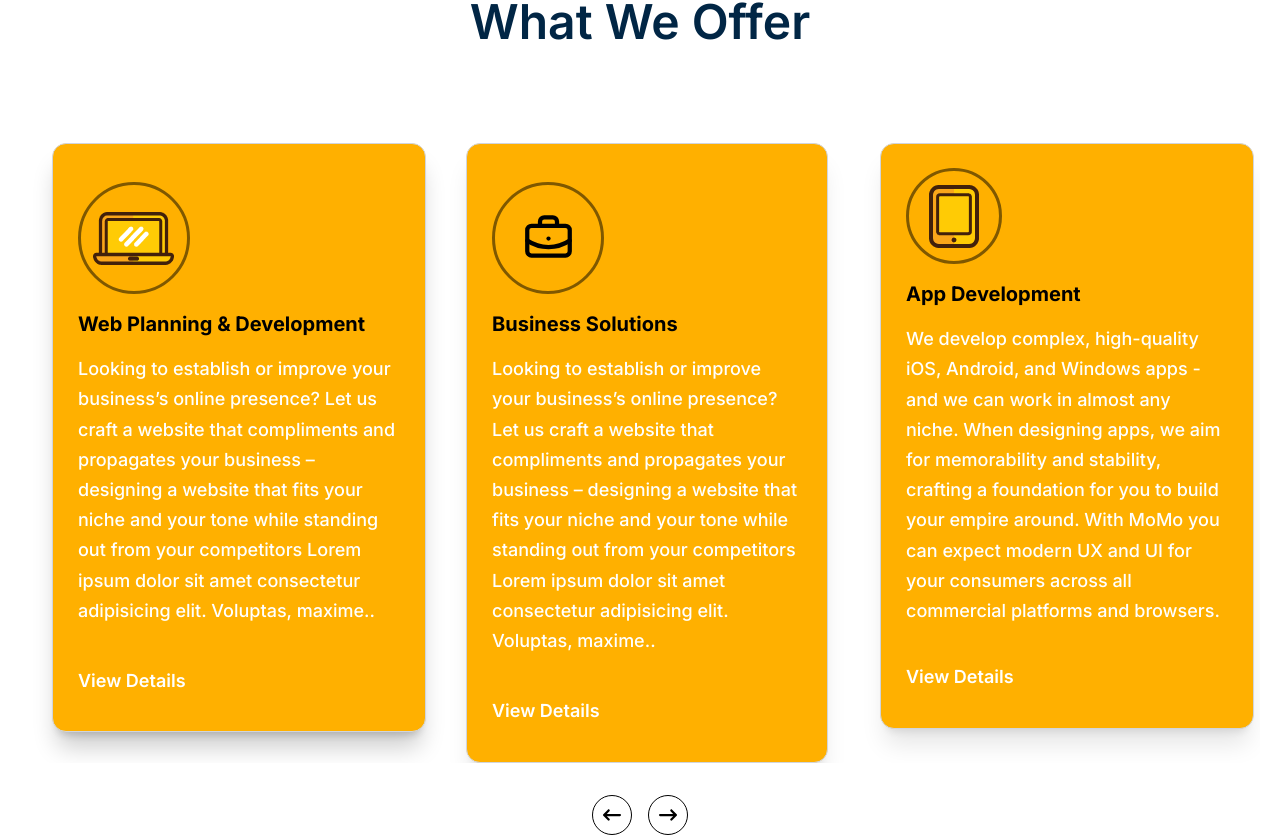
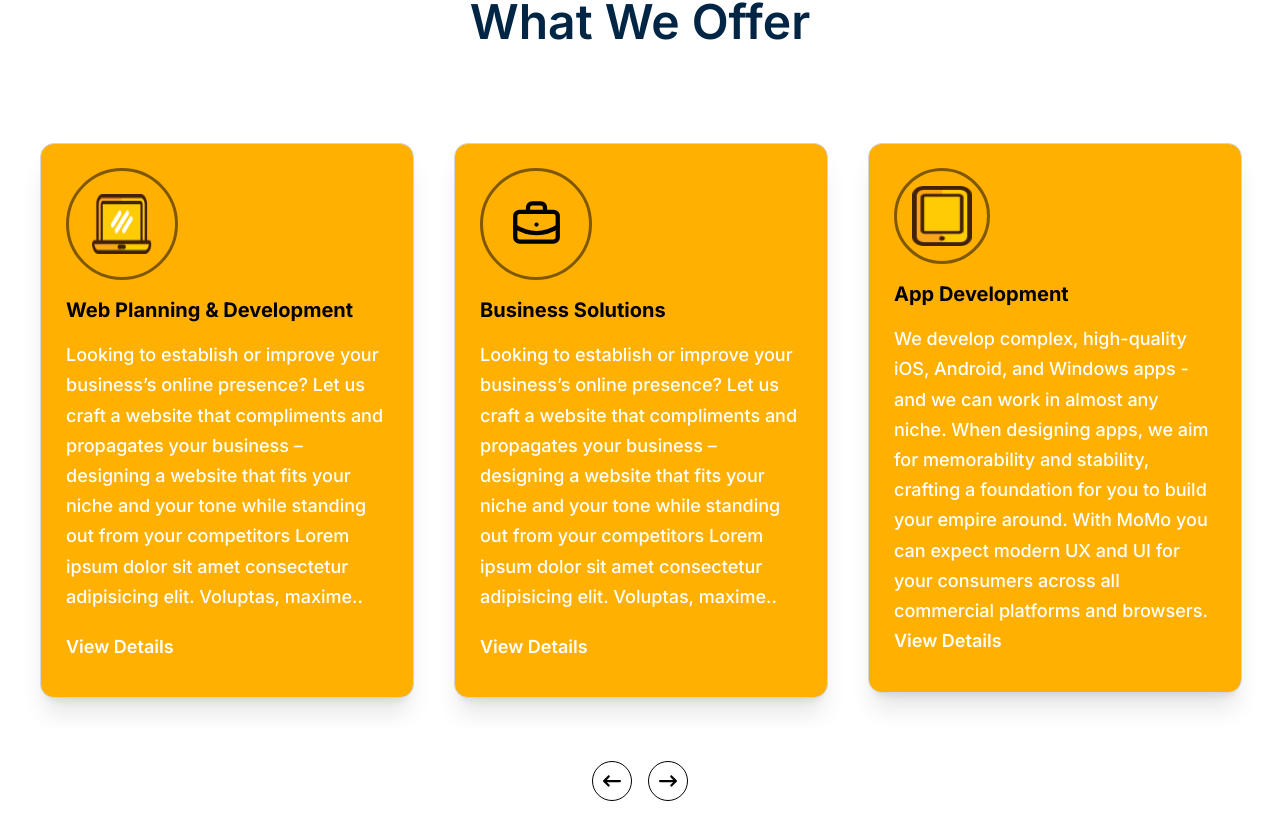
Before and after one commit to hamimsardardev/modernized_project, a React (Vite) app: page / in a window 1280 px wide. Shown: the part 1816-2653 px from the top of the page. Built offline with nearby package versions, Linux system fonts and the light colour scheme.

Commit message:
responsive

```diff
--- a/src/components/Card.jsx
+++ b/src/components/Card.jsx
@@ -67,15 +67,21 @@ export default function Card() {
           <Slider ref={sliderRef} {...settings}>
             <div
               className="group ml-3 bg-[#FFB000] border border-gray-300 rounded-[14px] shadow-xl pt-[24px]
-                          pb-[35px] pr-[29px] pl-[25px] hover:bg-[#FFFFFF]"
+              pb-[35px] pr-[29px] pl-[25px] hover:bg-[#FFFFFF]
+              sm:ml-0 sm:pt-[16px] sm:pb-[24px] sm:pr-[20px] sm:pl-[16px]
+              md:pt-[24px] md:pb-[35px] md:pr-[29px] md:pl-[25px]"
             >
-              <div className="rounded-full border-[3px] border-[#7F5800] flex items-center justify-center w-24 h-24">
-                <img src={offerimage1} alt="offerimage1" />
+              <div className="rounded-full border-[3px] border-[#7F5800] flex items-center justify-center lg:w-24 lg:h-24 w-15 h-15">
+                <img
+                  src={offerimage1}
+                  alt="offerimage1"
+                  className="w-8 h-8 lg:w-15 lg:h-15"
+                />
               </div>
-              <h2 className="font-bold text-[20px] text-[#000000] leading-[180%] mt-[12px] pb-3 hover:text-[#012645]">
+              <h2 className="font-bold lg:text-[20px] text-[18px] text-[#000000] leading-[180%] lg:mt-[12px] mt-[8px] pb-3 hover:text-[#012645]">
                 App Development
               </h2>
-              <p className="w-auto font-medium text-[18px] text-[#FFFFFF] leading-[168%] group-hover:text-[#012645]">
+              <p className="w-auto lg:font-medium font-normal lg:text-[18px] text-[16px] text-[#FFFFFF] leading-[168%] group-hover:text-[#012645]">
                 We develop complex, high-quality iOS, Android, and Windows apps
                 - and we can work in almost any niche. When designing apps, we
                 aim for memorability and stability, crafting a foundation for
@@ -85,12 +91,12 @@ export default function Card() {
               </p>
               <button
                 onClick={handleReadToggle1}
-                className="font-semibold text-[18px] text-[#FFFFFF] leading-[168%] group-hover:text-[#012645] pt-9 cursor-pointer hover:text-red-500"
+                className="lg:font-semibold font-normal lg:text-[18px] text-[16px] text-[#FFFFFF] leading-[168%] group-hover:text-[#012645] cursor-pointer hover:text-red-500"
               >
                 {!viewdetails1 && "View Details"}
               </button>
               {viewdetails1 && (
-                <p className="w-auto font-medium text-[18px] text-[#FFFFFF] leading-[168%] group-hover:text-[#012645] ">
+                <p className="w-auto font-medium lg:text-[18px] text-[16px] text-[#FFFFFF] leading-[168%] group-hover:text-[#012645] ">
                   Lorem ipsum dolor, sit amet consectetur adipisicing elit.
                   Fugit, accusamus? Nihil alias ab distinctio tempora qui sint
                   ea minima quibusdam!
@@ -98,20 +104,28 @@ export default function Card() {
               )}
               <button
                 onClick={handleReadToggle1}
-                className="font-semibold text-[18px] text-[#FFFFFF] leading-[168%] group-hover:text-[#012645] cursor-pointer hover:text-red-500"
+                className="lg:font-semibold font-normal lg:text-[18px] text-[16px] text-[#FFFFFF] leading-[168%] group-hover:text-[#012645] cursor-pointer hover:text-red-500"
               >
                 {viewdetails1 && "View Less"}
               </button>
             </div>
             <div>
-              <div className="group ml-3 bg-[#FFB000] border border-gray-300 rounded-[14px] shadow-xl pt-[38px] pb-[35px] pr-[29px] pl-[25px] hover:bg-[#FFFFFF]">
-                <div className="rounded-full border-[3px] border-[#FFB000] flex items-center justify-center w-28 h-28">
-                  <img src={offerimage2} alt="offerimage2" />
+              <div
+                className="group ml-3 bg-[#FFB000] border border-gray-300 rounded-[14px] shadow-xl pt-[24px]
+              pb-[35px] pr-[29px] pl-[25px] hover:bg-[#FFFFFF] sm:ml-0 sm:pt-[16px] sm:pb-[24px] sm:pr-[20px]
+              sm:pl-[16px] md:pt-[24px] md:pb-[35px] md:pr-[29px] md:pl-[25px]"
+              >
+                <div className="rounded-full border-[3px] border-[#7F5800] flex items-center justify-center lg:w-28 lg:h-28 w-16 h-16">
+                  <img
+                    src={offerimage2}
+                    alt="offerimage2"
+                    className="w-10 h-10 lg:w-15 lg:h-15"
+                  />
                 </div>
-                <h2 className="font-bold text-[20px] text-[#000000] leading-[180%] mt-[12px] pb-3 hover:text-[#012645]">
+                <h2 className="font-bold lg:text-[20px] text-[18px] text-[#000000] leading-[180%] lg:mt-[12px] mt-[8px] pb-3 hover:text-[#012645]">
                   Digital Marketing
                 </h2>
-                <p className="w-auto font-medium text-[18px] text-[#FFFFFF] leading-[168%] pb-5 group-hover:text-[#012645]">
+                <p className="w-auto lg:font-medium font-normal lg:text-[18px] text-[16px] text-[#FFFFFF] leading-[168%] pb-5 group-hover:text-[#012645]">
                   Having trouble spreading the word about your product? Let us
                   formulate a strategy to reach your audience through a mixture
                   of SEO, ads, and a solid content strategy. We’ll perform
@@ -121,12 +135,12 @@ export default function Card() {
                 </p>
                 <button
                   onClick={handleReadToggle2}
-                  className="font-semibold text-[18px] text-[#FFFFFF] leading-[168%] group-hover:text-[#012645] pt-5 cursor-pointer hover:text-red-500"
+                  className="lg:font-semibold font-normal lg:text-[18px] text-[16px] text-[#FFFFFF] leading-[168%] group-hover:text-[#012645] cursor-pointer hover:text-red-500"
                 >
                   {!viewdetails2 && "View Details"}
                 </button>
                 {viewdetails2 && (
-                  <p className="w-auto font-medium text-[18px] text-[#FFFFFF] leading-[168%] group-hover:text-[#012645] ">
+                  <p className="w-auto font-medium lg:text-[18px] text-[16px] text-[#FFFFFF] leading-[168%] group-hover:text-[#012645]">
                     Lorem ipsum dolor, sit amet consectetur adipisicing elit.
                     Fugit, accusamus? Nihil alias ab distinctio tempora qui sint
                     ea minima quibusdam!
@@ -134,34 +148,44 @@ export default function Card() {
                 )}
                 <button
                   onClick={handleReadToggle2}
-                  className="font-semibold text-[18px] text-[#FFFFFF] leading-[168%] group-hover:text-[#012645] cursor-pointer hover:text-red-500"
+                  className="lg:font-semibold font-normal lg:text-[18px] text-[16px] text-[#FFFFFF] leading-[168%] group-hover:text-[#012645] cursor-pointer hover:text-red-500"
                 >
                   {viewdetails2 && "View Less"}
                 </button>
               </div>
             </div>
-            <div className="group ml-3 bg-[#FFB000] border border-gray-300 rounded-[14px] shadow-xl/20 pt-[38px] pb-[35px] pr-[29px] pl-[25px] hover:bg-[#FFFFFF]">
-              <div className="rounded-full border-[3px] border-[#7F5800] flex items-center justify-center w-28 h-28">
-                <img src={offerimage3} alt="offerimage3" />
+            <div>
+              <div
+                className="group ml-3 bg-[#FFB000] border border-gray-300 rounded-[14px] shadow-xl pt-[24px]
+              pb-[35px] pr-[29px] pl-[25px] hover:bg-[#FFFFFF] sm:ml-0 sm:pt-[16px] sm:pb-[24px] sm:pr-[20px]
+              sm:pl-[16px] md:pt-[24px] md:pb-[35px] md:pr-[29px] md:pl-[25px]"
+              >
+                <div className="rounded-full border-[3px] border-[#7F5800] flex items-center justify-center lg:w-28 lg:h-28 w-16 h-16">
+                  <img
+                    src={offerimage3}
+                    alt="offerimage3"
+                    className="w-10 h-10 lg:w-15 lg:h-15"
+                  />
                 </div>
-              <h2 className="font-bold text-[20px] text-[#000000] leading-[180%] mt-[12px] pb-3 hover:text-[#012645]">
+                <h2 className="font-bold lg:text-[20px] text-[18px] text-[#000000] leading-[180%] lg:mt-[12px] mt-[8px] pb-3 hover:text-[#012645]">
                   Web Planning & Development
                 </h2>
-              <p className="w-auto font-medium text-[18px] text-[#FFFFFF] leading-[168%] pb-5 group-hover:text-[#012645]">
-                Looking to establish or improve your business’s online presence?
-                Let us craft a website that compliments and propagates your
-                business – designing a website that fits your niche and your
-                tone while standing out from your competitors Lorem ipsum dolor
-                sit amet consectetur adipisicing elit. Voluptas, maxime..
+                <p className="w-auto lg:font-medium font-normal lg:text-[18px] text-[16px] text-[#FFFFFF] leading-[168%] pb-5 group-hover:text-[#012645]">
+                  Looking to establish or improve your business’s online
+                  presence? Let us craft a website that compliments and
+                  propagates your business – designing a website that fits your
+                  niche and your tone while standing out from your competitors
+                  Lorem ipsum dolor sit amet consectetur adipisicing elit.
+                  Voluptas, maxime..
                 </p>
                 <button
                   onClick={handleReadToggle3}
-                className="font-semibold text-[18px] text-[#FFFFFF] leading-[168%] group-hover:text-[#012645] pt-5 cursor-pointer hover:text-red-500"
+                  className="lg:font-semibold font-normal lg:text-[18px] text-[16px] text-[#FFFFFF] leading-[168%] group-hover:text-[#012645] cursor-pointer hover:text-red-500"
                 >
                   {!viewdetails3 && "View Details"}
                 </button>
                 {viewdetails3 && (
-                <p className="w-auto font-medium text-[18px] text-[#FFFFFF] leading-[168%] group-holeadertext-[#012645] ">
+                  <p className="w-auto font-medium lg:text-[18px] text-[16px] text-[#FFFFFF] leading-[168%] group-hover:text-[#012645]">
                     Lorem ipsum dolor, sit amet consectetur adipisicing elit.
                     Fugit, accusamus? Nihil alias ab distinctio tempora qui sint
                     ea minima quibusdam!
@@ -169,20 +193,25 @@ export default function Card() {
                 )}
                 <button
                   onClick={handleReadToggle3}
-                className="font-semibold text-[18px] text-[#FFFFFF] leading-[168%] group-hover:text-[#012645] cursor-pointer hover:text-red-500"
+                  className="lg:font-semibold font-normal lg:text-[18px] text-[16px] text-[#FFFFFF] leading-[168%] group-hover:text-[#012645] cursor-pointer hover:text-red-500"
                 >
                   {viewdetails3 && "View Less"}
                 </button>
               </div>
+            </div>
             <div>
-              <div className="group ml-3 bg-[#FFB000] border border-gray-300 rounded-[14px] shadow-xl pt-[38px] pb-[35px] pr-[29px] pl-[25px] hover:bg-[#FFFFFF]">
-                <div className="rounded-full border-[3px] border-[#7F5800] flex items-center justify-center w-28 h-28">
-                  <LuBriefcaseBusiness className="h-[51px] w-[51px]" />
+              <div
+                className="group ml-3 bg-[#FFB000] border border-gray-300 rounded-[14px] shadow-xl pt-[24px]
+              pb-[35px] pr-[29px] pl-[25px] hover:bg-[#FFFFFF] sm:ml-0 sm:pt-[16px] sm:pb-[24px] sm:pr-[20px]
+              sm:pl-[16px] md:pt-[24px] md:pb-[35px] md:pr-[29px] md:pl-[25px]"
+              >
+                <div className="rounded-full border-[3px] border-[#7F5800] flex items-center justify-center lg:w-28 lg:h-28 w-16 h-16">
+                  <LuBriefcaseBusiness className="lg:h-[51px] lg:w-[51px] h-10 w-10 lg:w-15 lg:h-15" />
                 </div>
-                <h2 className="font-bold text-[20px] text-[#000000] leading-[180%] mt-[12px] pb-3 hover:text-[#012645]">
+                <h2 className="font-bold lg:text-[20px] text-[18px] text-[#000000] leading-[180%] lg:mt-[12px] mt-[8px] pb-3 hover:text-[#012645]">
                   Business Solutions
                 </h2>
-                <p className="w-auto font-medium text-[18px] text-[#FFFFFF] leading-[168%] pb-5 group-hover:text-[#012645]">
+                <p className="w-auto lg:font-medium font-normal lg:text-[18px] text-[16px] text-[#FFFFFF] leading-[168%] pb-5 group-hover:text-[#012645]">
                   Looking to establish or improve your business’s online
                   presence? Let us craft a website that compliments and
                   propagates your business – designing a website that fits your
@@ -192,12 +221,12 @@ export default function Card() {
                 </p>
                 <button
                   onClick={handleReadToggle4}
-                  className="font-semibold text-[18px] text-[#FFFFFF] leading-[168%] group-hover:text-[#012645] pt-5 cursor-pointer hover:text-red-500"
+                  className="lg:font-semibold font-normal lg:text-[18px] text-[16px] text-[#FFFFFF] leading-[168%] group-hover:text-[#012645] cursor-pointer hover:text-red-500"
                 >
                   {!viewdetails4 && "View Details"}
                 </button>
                 {viewdetails4 && (
-                  <p className="w-auto font-medium text-[18px] text-[#FFFFFF] leading-[168%] group-hover:text-[#012645] ">
+                  <p className="w-auto font-medium lg:text-[18px] text-[16px] text-[#FFFFFF] leading-[168%] group-hover:text-[#012645]">
                     Lorem ipsum dolor, sit amet consectetur adipisicing elit.
                     Fugit, accusamus? Nihil alias ab distinctio tempora qui sint
                     ea minima quibusdam!
@@ -205,7 +234,7 @@ export default function Card() {
                 )}
                 <button
                   onClick={handleReadToggle4}
-                  className="font-semibold text-[18px] text-[#FFFFFF] leading-[168%] group-hover:text-[#012645] cursor-pointer hover:text-red-500"
+                  className="lg:font-semibold font-normal lg:text-[18px] text-[16px] text-[#FFFFFF] leading-[168%] group-hover:text-[#012645] cursor-pointer hover:text-red-500"
                 >
                   {viewdetails4 && "View Less"}
                 </button>
```
Lines whose indentation alone changed are shown as unchanged.
